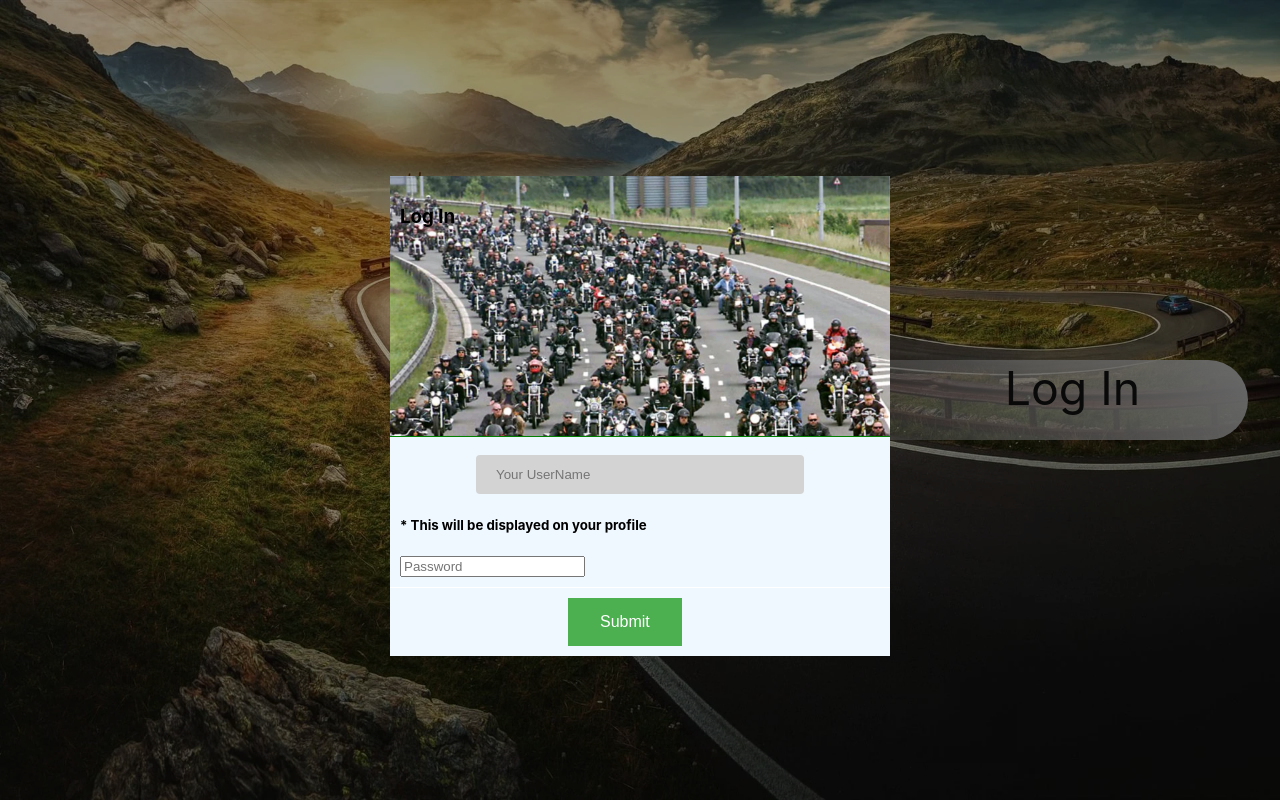
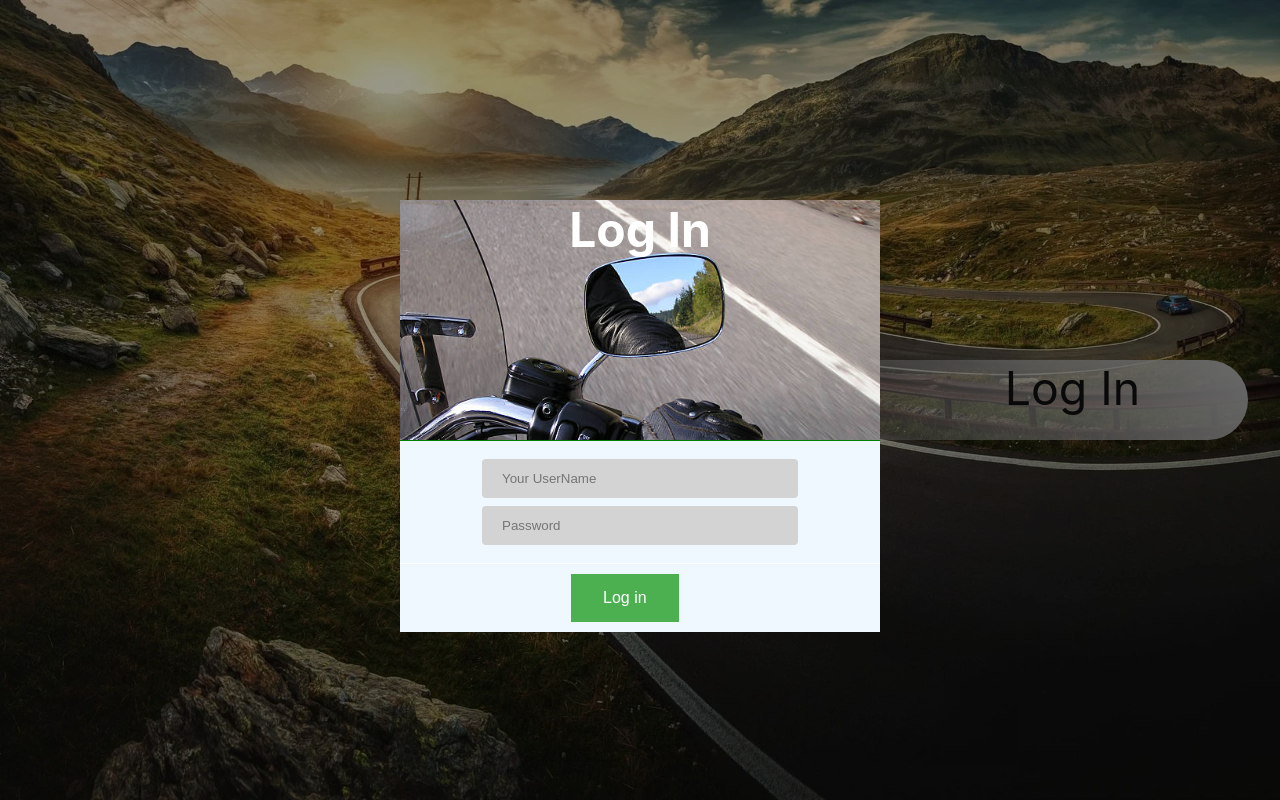
Before and after one commit to AlinNast/BikerNet-React-Frontend, a React (Create React App) app in the folder bikernet/: page / in a window 1280 px wide. Both pictures are taken after a click on the element "Log In". Built offline with nearby package versions, Linux system fonts and the light colour scheme.

Commit message:
edited login modal

```diff
--- a/bikernet/src/Modals/LoginModal/LoginModal.css
+++ b/bikernet/src/Modals/LoginModal/LoginModal.css
@@ -1,7 +1,7 @@
 
 
 .modal{
-    position: fixed;
+    position: absolute;
     top: 0;
     bottom: 0;
     left: 0;
@@ -13,16 +13,85 @@
     justify-content: center;
 }
 
+.modal-header-login{
+    background-image: url('../../../public/loginImage.jpg');
+    position:relative;
+    background-repeat: no-repeat;
+    background-size: cover;
+    width: 30rem;
+    height: 15rem;
+    margin-top: -5rem;
+}
+.modal-header-title{
+    position: relative;
+    color: white;
+    font-size: 3rem;
+    margin-top: -3rem;
+    text-align: center;
+}
+
 .modal-content{
+    margin-top: 7rem;
+    margin-right: auto;
+    margin-left: auto;
+    position: relative;
     width: 500px;
     background-color: aliceblue;
 }
 
-.modal-header, .modal-footer, .modal-body{
+.modal-footer, .modal-body{
     padding: 10px;
 }
 
-.modal-body{
-    border-top: 1px solid green;
-    border-bottom:  1px solid red;
+input[type=text]{
+    display: block;
+    border-radius: 4px;
+    border: none;
+    width: 60%;
+    padding: 12px 20px;
+    margin: 8px auto;
+    background-color: #d3d3d3;
+    transition: width 0.4s ease-in-out;
 }
+
+input[type=text]:focus{
+    background-color: white;
+    width: 80%;
+}
+
+.pass-box{
+    display: block;
+    border-radius: 4px;
+    border: none;
+    width: 60%;
+    padding: 12px 20px;
+    margin: 8px auto;
+    background-color: #d3d3d3;
+    transition: width 0.4s ease-in-out;
+}
+
+.pass-box:focus{
+    background-color: white;
+    width: 80%;
+}
+
+.submit{
+    background-color: #4CAF50; /* Green */
+  border: none;
+  color: white;
+  padding: 15px 32px;
+  text-align: center;
+  text-decoration: none;
+  display: inline-block;
+  font-size: 16px;
+  margin: 4px 2px;
+  cursor: pointer;
+  -webkit-transition-duration: 0.4s; /* Safari */
+  transition-duration: 0.4s;
+    margin: 0 35%;
+}
+
+.submit:hover{
+    box-shadow: 0 12px 16px 0 rgba(0,0,0,0.24),0 17px 50px 0 rgba(0,0,0,0.19);
+
+}
--- a/bikernet/src/Modals/LoginModal/LoginModal.tsx
+++ b/bikernet/src/Modals/LoginModal/LoginModal.tsx
@@ -22,8 +22,11 @@ function LoginModal(props:any) {
         console.log(response);
 
         if(response.ok){
-            alert("login succes")
+            alert("login succes");
             navigate("/Home");
+        }
+        else{
+            alert("login failed");
         }
     }
 
@@ -34,16 +37,15 @@ function LoginModal(props:any) {
     return(
         <div className="modal" onClick={props.onClose}>
             <div className="modal-content" onClick={e => e.stopPropagation()}>
-                <div className="modal-header">
-                    <h3>Log In</h3>
+                <div className="modal-header-login">
+                    <h3 className='modal-header-title'>Log In</h3>
                 </div>
                 <div className="modal-body">
                     <input type="text" placeholder='Your UserName' onChange={(e) => setUsername(e.target.value)}/>
-                    <h5>* This will be displayed on your profile</h5>
-                    <input type="password" placeholder='Password' onChange={(e) => setPassword(e.target.value)}/>
+                    <input type="password" placeholder='Password' className='pass-box' onChange={(e) => setPassword(e.target.value)}/>
                 </div>
                 <div className="modal-footer">
-                    <button className="submit" onClick={handleSubmit}>Submit</button>
+                    <button className="submit" onClick={handleSubmit}>Log in</button>
                 </div>
             </div>
         </div>
--- a/bikernet/src/Modals/RegisterModal/RegisterModal.css
+++ b/bikernet/src/Modals/RegisterModal/RegisterModal.css
@@ -22,7 +22,7 @@ h4{
     margin-right: auto;
     margin-left: auto;
     position: relative;
-    width: 500px;
+    width: 30rem;
     background-color: aliceblue;
 }
 
@@ -40,7 +40,7 @@ h4{
     position: relative;
     color: white;
     font-size: 3rem;
-    margin-top: -3rem;
+    margin-top: -5rem;
     text-align: center;
 }
 
```
Also changed, not shown: bikernet/public/loginImage.jpg (added).
